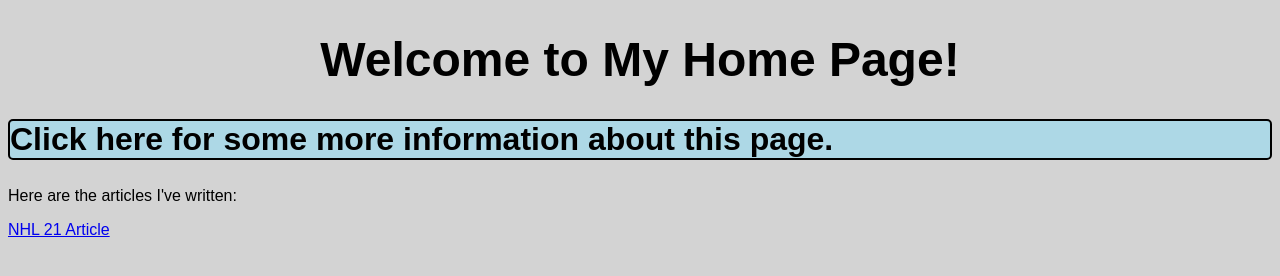
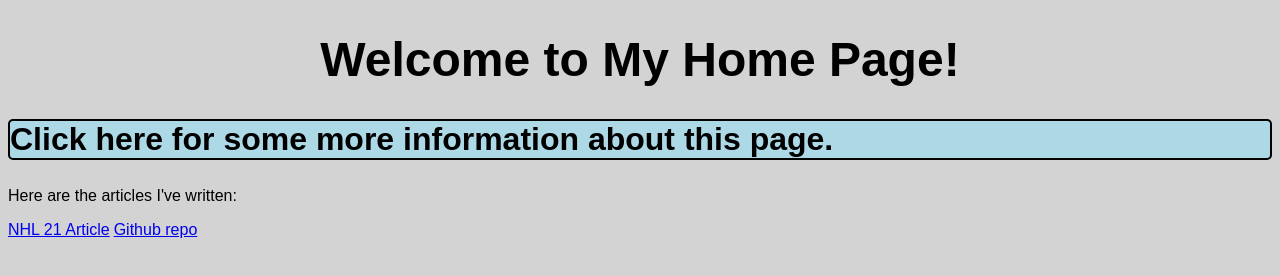
Before and after one commit to AKHW123/Atom-Website, a plain HTML site: page public/index.html in a window 1280 px wide. Drawn offline with nearby package versions, Linux system fonts and the light colour scheme.

Commit message:
added github repo link

```diff
--- a/public/index.html
+++ b/public/index.html
@@ -13,6 +13,7 @@
   <h2 id="NHL">Click here for some more information about this page.</h2>
   <p>Here are the articles I've written:</p>
   <a href="article1.html">NHL 21 Article</a>
+  <a href="https://github.com/AKHW123/Atom-Website">Github repo</a>
   <script src="https://code.jquery.com/jquery-3.5.1.min.js" crossorigin="anonymous"></script>
   <script src="main.js"></script>
 
```
